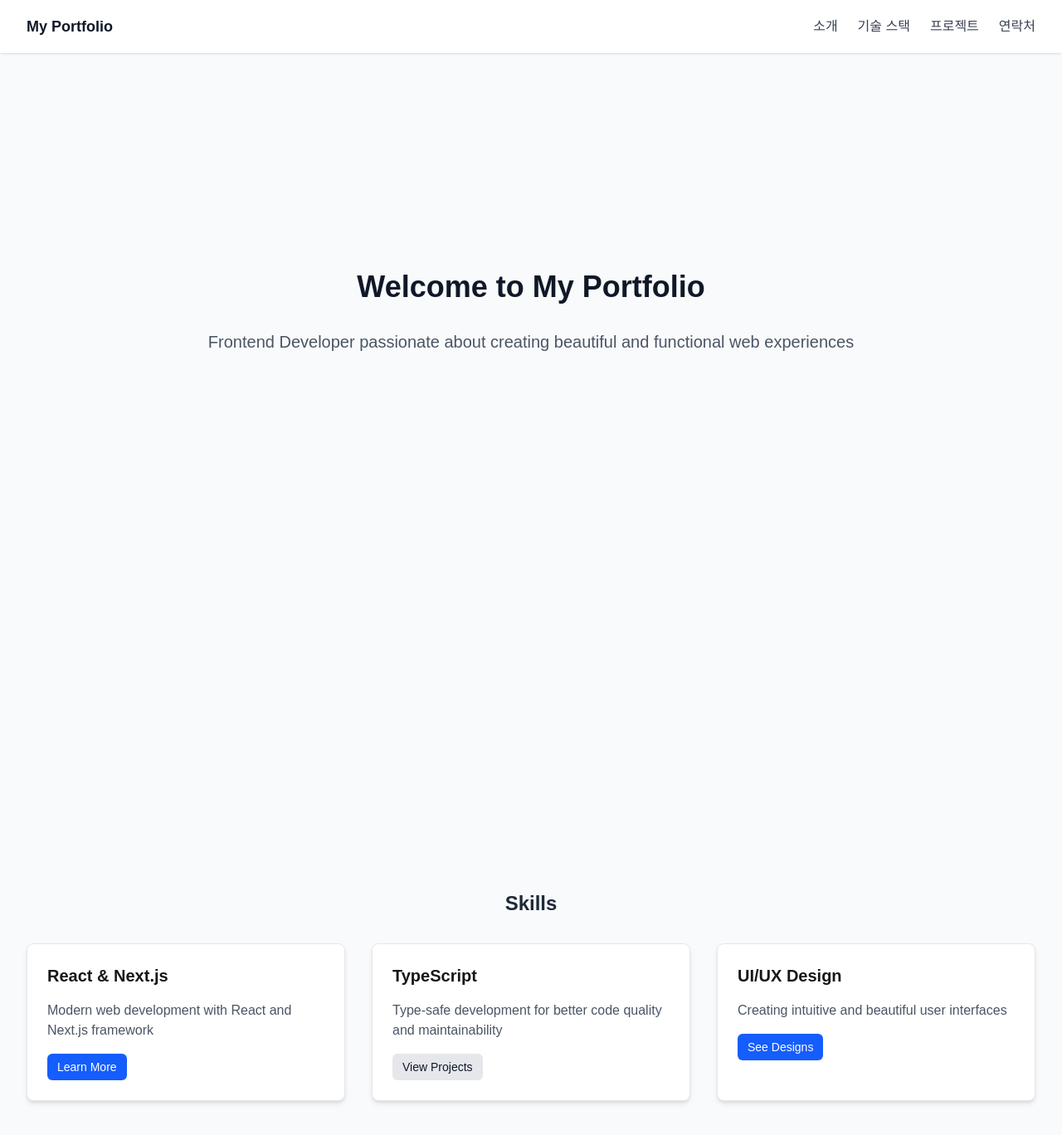
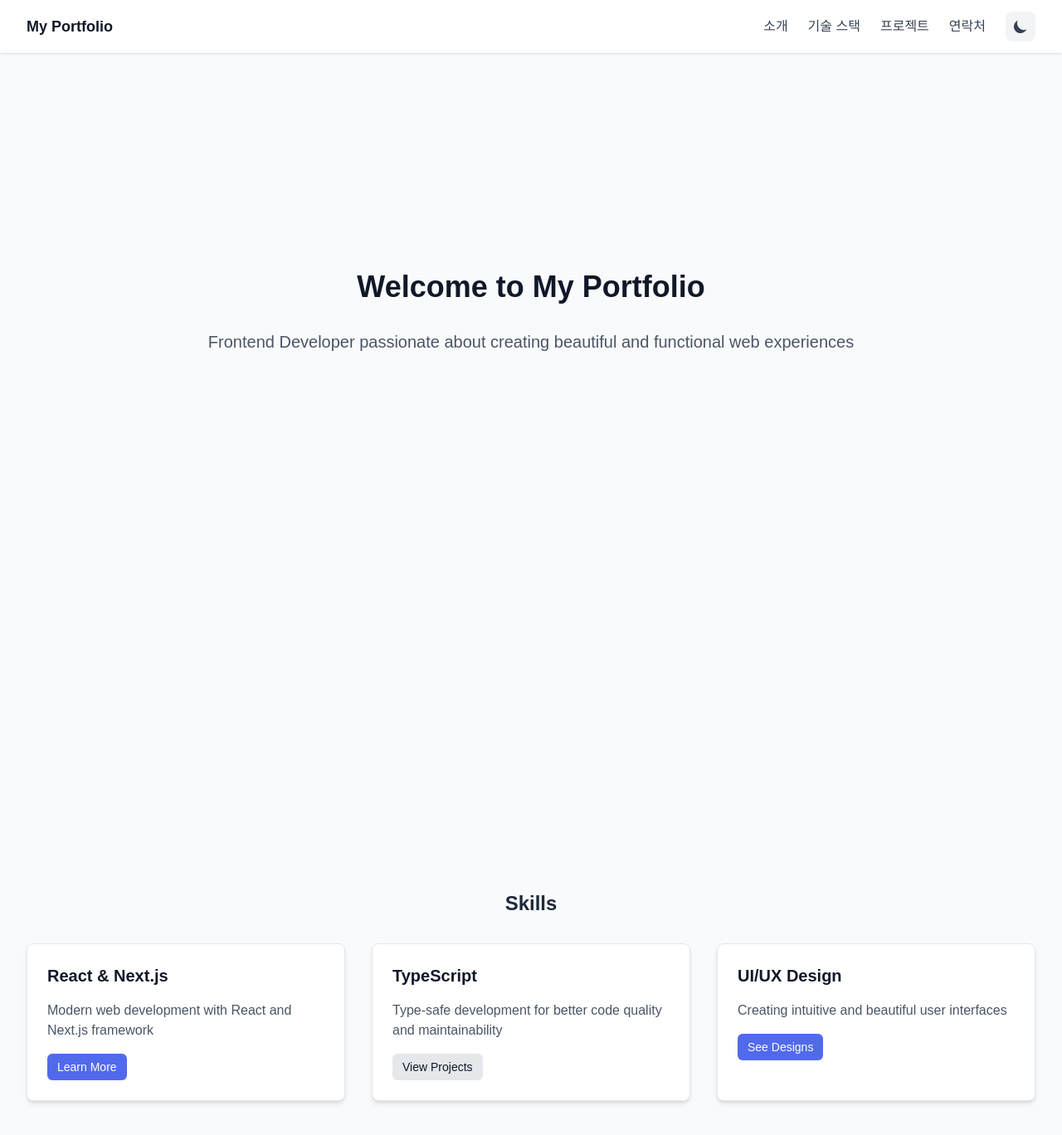
Before and after one commit to Syncjin/portfolio, a Next.js app: page / in a window 1280 px wide. Shown: the top 1368 px of the page at 83% size. Built offline with nearby package versions, Linux system fonts and the light colour scheme.

Commit message:
feat: 테마 변경 기능 추가 및 관련 컴포넌트 수정

```diff
--- a/src/components/Header.tsx
+++ b/src/components/Header.tsx
@@ -1,4 +1,5 @@
 import React from "react";
+import { useThemeStore } from "@/store/useThemeStore";
 
 const sections = [
   { id: "hero", label: "소개" },
@@ -8,19 +9,42 @@ const sections = [
 ];
 
 export default function Header() {
+  const { theme, toggleTheme } = useThemeStore();
+
   return (
-    <header className="fixed top-0 left-0 w-full bg-white bg-opacity-80 shadow z-50">
+    <header className={`fixed top-0 left-0 w-full shadow z-50 transition-colors duration-200 ${theme === "dark" ? "bg-gray-900 bg-opacity-80 text-white" : "bg-white bg-opacity-80 text-gray-900"}`}>
       <nav className="max-w-7xl mx-auto px-4 sm:px-6 lg:px-8 flex justify-between items-center h-16">
-        <div className="font-bold text-lg text-gray-900">My Portfolio</div>
+        <div className="font-bold text-lg">My Portfolio</div>
+        <div className="flex items-center space-x-6">
           <ul className="flex space-x-6">
             {sections.map((section) => (
               <li key={section.id}>
-              <a href={`#${section.id}`} className="text-gray-700 hover:text-blue-600 transition-colors font-medium">
+                <a href={`#${section.id}`} className={`transition-colors font-medium ${theme === "dark" ? "text-gray-300 hover:text-[#7c8ff0]" : "text-gray-700 hover:text-[#516aec]"}`}>
                   {section.label}
                 </a>
               </li>
             ))}
           </ul>
+          <button
+            onClick={toggleTheme}
+            className={`p-2 rounded-lg transition-colors ${theme === "dark" ? "bg-gray-800 hover:bg-gray-700 text-yellow-400" : "bg-gray-100 hover:bg-gray-200 text-gray-700"}`}
+            aria-label="테마 변경"
+          >
+            {theme === "dark" ? (
+              <svg className="w-5 h-5" fill="currentColor" viewBox="0 0 20 20">
+                <path
+                  fillRule="evenodd"
+                  d="M10 2a1 1 0 011 1v1a1 1 0 11-2 0V3a1 1 0 011-1zm4 8a4 4 0 11-8 0 4 4 0 018 0zm-.464 4.95l.707.707a1 1 0 001.414-1.414l-.707-.707a1 1 0 00-1.414 1.414zm2.12-10.607a1 1 0 010 1.414l-.706.707a1 1 0 11-1.414-1.414l.707-.707a1 1 0 011.414 0zM17 11a1 1 0 100-2h-1a1 1 0 100 2h1zm-7 4a1 1 0 011 1v1a1 1 0 11-2 0v-1a1 1 0 011-1zM5.05 6.464A1 1 0 106.465 5.05l-.708-.707a1 1 0 00-1.414 1.414l.707.707zm1.414 8.486l-.707.707a1 1 0 01-1.414-1.414l.707-.707a1 1 0 011.414 1.414zM4 11a1 1 0 100-2H3a1 1 0 000 2h1z"
+                  clipRule="evenodd"
+                />
+              </svg>
+            ) : (
+              <svg className="w-5 h-5" fill="currentColor" viewBox="0 0 20 20">
+                <path d="M17.293 13.293A8 8 0 016.707 2.707a8.001 8.001 0 1010.586 10.586z" />
+              </svg>
+            )}
+          </button>
+        </div>
       </nav>
     </header>
   );
--- a/src/components/ui/Button.tsx
+++ b/src/components/ui/Button.tsx
@@ -1,4 +1,5 @@
 import React from "react";
+import { useThemeStore } from "@/store/useThemeStore";
 
 interface ButtonProps {
   children: React.ReactNode;
@@ -9,11 +10,13 @@ interface ButtonProps {
 }
 
 export const Button: React.FC<ButtonProps> = ({ children, onClick, variant = "primary", size = "md", className = "" }) => {
+  const { theme } = useThemeStore();
+
   const baseClasses = "rounded-md font-medium transition-colors focus:outline-none focus:ring-2 focus:ring-offset-2";
 
   const variantClasses = {
-    primary: "bg-blue-600 text-white hover:bg-blue-700 focus:ring-blue-500",
-    secondary: "bg-gray-200 text-gray-900 hover:bg-gray-300 focus:ring-gray-500",
+    primary: theme === "dark" ? "bg-[#516aec] text-white hover:bg-[#7c8ff0] focus:ring-[#516aec]" : "bg-[#516aec] text-white hover:bg-[#4058d4] focus:ring-[#516aec]",
+    secondary: theme === "dark" ? "bg-gray-700 text-white hover:bg-gray-600 focus:ring-gray-500" : "bg-gray-200 text-gray-900 hover:bg-gray-300 focus:ring-gray-500",
   };
 
   const sizeClasses = {
--- a/src/components/ui/Card.tsx
+++ b/src/components/ui/Card.tsx
@@ -1,17 +1,15 @@
 import React from "react";
+import { useThemeStore } from "@/store/useThemeStore";
 
 interface CardProps {
   children: React.ReactNode;
   className?: string;
-  padding?: "sm" | "md" | "lg";
 }
 
-export const Card: React.FC<CardProps> = ({ children, className = "", padding = "md" }) => {
-  const paddingClasses = {
-    sm: "p-4",
-    md: "p-6",
-    lg: "p-8",
-  };
+export const Card: React.FC<CardProps> = ({ children, className = "" }) => {
+  const { theme } = useThemeStore();
 
-  return <div className={`bg-white rounded-lg shadow-md border border-gray-200 ${paddingClasses[padding]} ${className}`}>{children}</div>;
+  const baseClasses = `p-6 rounded-lg shadow-md transition-colors duration-200 ${theme === "dark" ? "bg-gray-800 text-white border border-gray-700" : "bg-white text-gray-900 border border-gray-200"}`;
+
+  return <div className={`${baseClasses} ${className}`}>{children}</div>;
 };
--- /dev/null
+++ b/src/store/useThemeStore.ts
@@ -0,0 +1,15 @@
+import { create } from "zustand";
+
+type Theme = "light" | "dark";
+
+interface ThemeState {
+  theme: Theme;
+  toggleTheme: () => void;
+  setTheme: (theme: Theme) => void;
+}
+
+export const useThemeStore = create<ThemeState>((set) => ({
+  theme: "light",
+  toggleTheme: () => set((state) => ({ theme: state.theme === "light" ? "dark" : "light" })),
+  setTheme: (theme) => set({ theme }),
+}));
```
Lines whose indentation alone changed are shown as unchanged.
